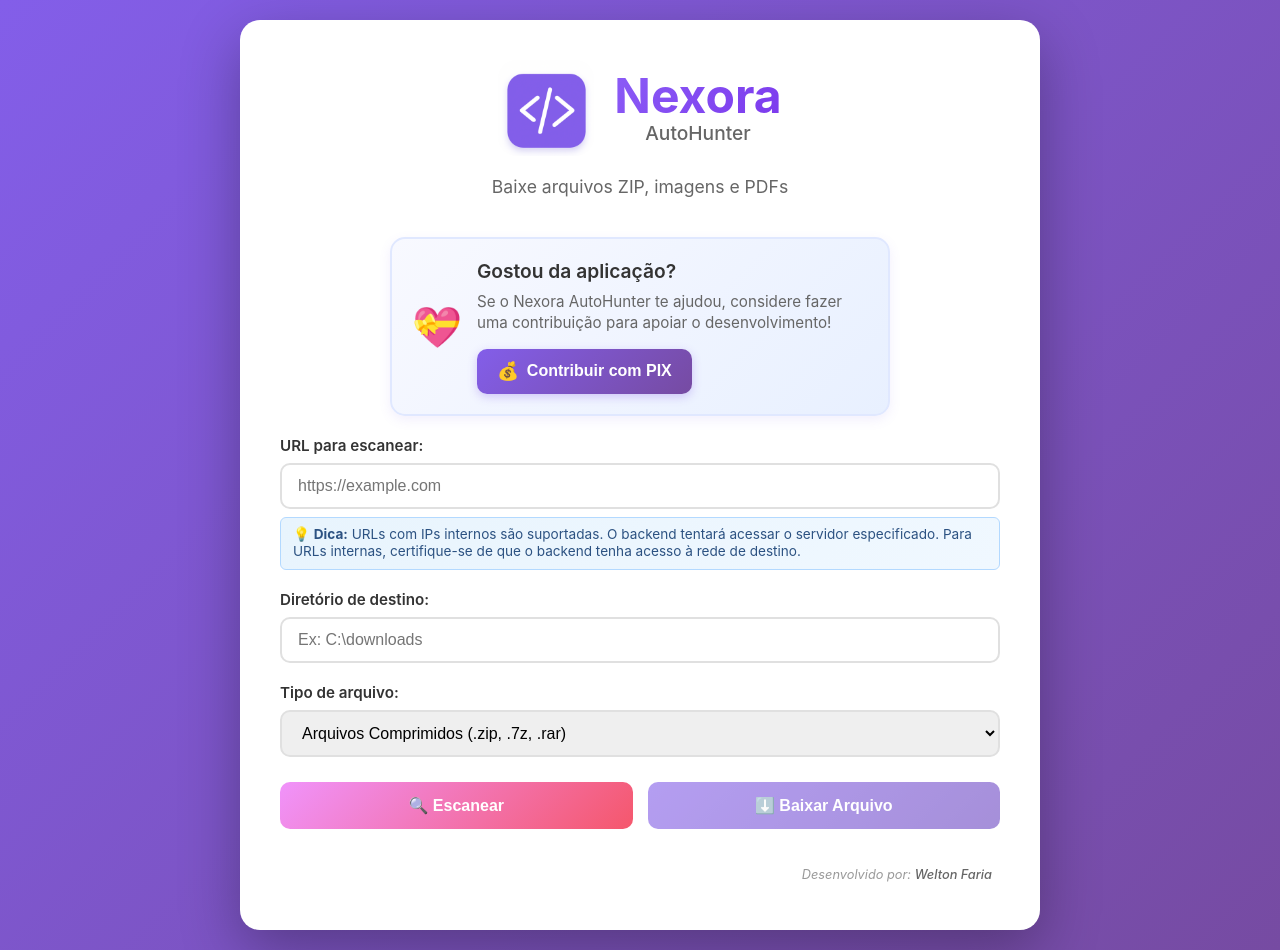
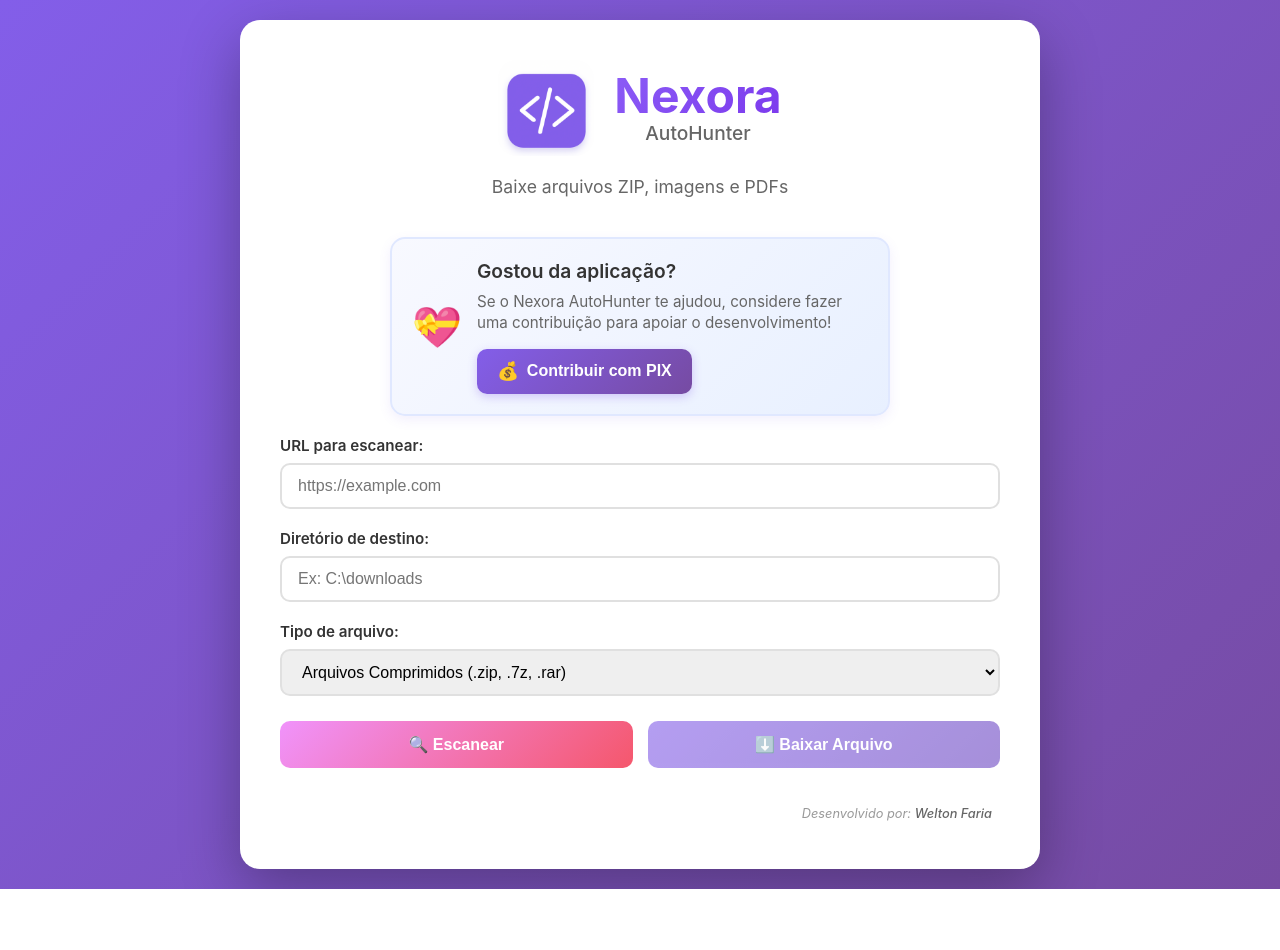
Before and after one commit to WeltonEugenio/AutoHunter_FrontEnd, a React (Create React App) app: page / in a window 1280 px wide. After the commit the page ends 889 px from the top, so only its background shows below. Built offline with nearby package versions, Linux system fonts and the light colour scheme.

Commit message:
remover dicas de imp

```diff
--- a/src/App.js
+++ b/src/App.js
@@ -499,12 +499,6 @@ function App() {
                 </div>
               )}
             </div>
-            <div className="help-text">
-              <small>
-                💡 <strong>Dica:</strong> URLs com IPs internos são suportadas. O backend tentará acessar o servidor especificado.
-                Para URLs internas, certifique-se de que o backend tenha acesso à rede de destino.
-              </small>
-            </div>
           </div>
 
           <div className="input-group">
```
